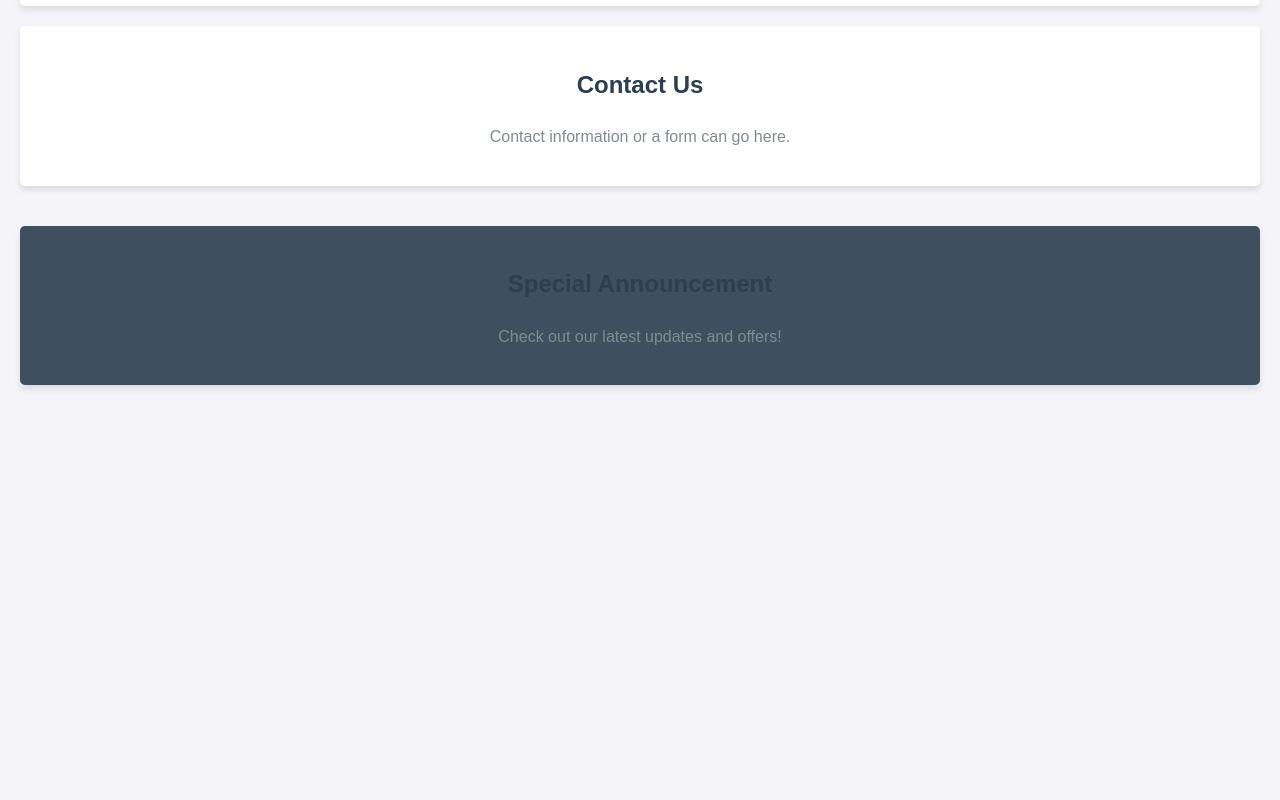
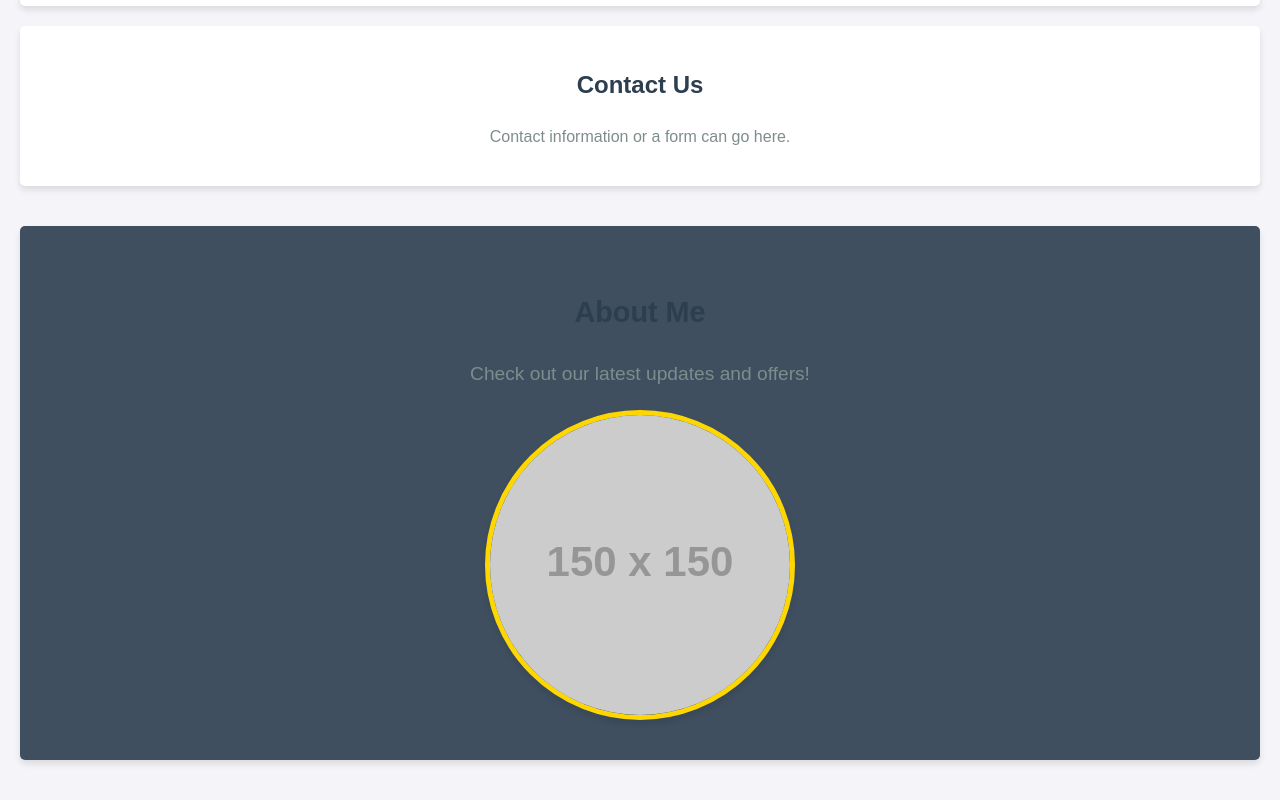
Before and after one commit to jank34/website-project, a website: page src/index.html in a window 1280 px wide. Shown: the part 1056-1856 px from the top of the page. Before the commit the page ends 1481 px from the top, so only its background shows below. Drawn offline with Linux system fonts and the light colour scheme.

Commit message:
Updated index.html and style.css to fix top-right links overlay issue

```diff
--- a/src/index.html
+++ b/src/index.html
@@ -67,8 +67,11 @@
             </a>
         </section>
         <section id="popup-section">
-            <h2>Special Announcement</h2>
+            <h2>About Me</h2>
             <p>Check out our latest updates and offers!</p>
+            <div class="circular-image">
+                <img src="https://via.placeholder.com/150" alt="Random Image">
+            </div>
         </section>
     </main>
     <script>
--- a/src/styles/style.css
+++ b/src/styles/style.css
@@ -51,7 +51,7 @@ main {
     padding: 20px;
     text-align: center; /* Center-align all section content */
     position: relative;
-    z-index: 2; /* Ensure the main content appears above the video */
+    z-index: 1; /* Keep the main content below the top-right links */
     margin-top: 0; /* Adjust spacing if needed */
 }
 
@@ -64,6 +64,8 @@ section {
     box-shadow: 0 4px 6px rgba(0, 0, 0, 0.1); /* Subtle shadow for depth */
     transition: transform 0.3s ease, box-shadow 0.3s ease;
     text-align: center; /* Center-align section content */
+    position: relative; /* Ensure sections do not have a higher stacking context */
+    z-index: 1; /* Explicitly set a lower z-index for all sections */
 }
 
 section:hover {
@@ -77,6 +79,28 @@ section h2 {
 
 section p {
     color: #7f8c8d; /* Muted gray for section text */
+}
+
+/* General Section Styling */
+section {
+    position: relative; /* Ensure sections are positioned relative to the document flow */
+    z-index: 1; /* Explicitly set a lower z-index for all sections */
+}
+
+/* Specific Section Adjustments */
+#video,
+#engineering,
+#videography,
+#contact,
+#popup-section {
+    position: relative; /* Ensure these sections are positioned relative */
+    z-index: 1; /* Ensure these sections stay below the top-right links */
+}
+
+#engineering,
+#videography,
+#contact {
+    z-index: 1; /* Ensure these sections stay below the top-right links */
 }
 
 /* Add keyframes for the pop-in effect */
@@ -212,36 +236,41 @@ footer {
 
 /* Top-right links styling */
 .top-right-links {
-    position: absolute;
+    position: fixed; /* Fix the links to the top-right corner of the viewport */
     top: 10px;
     right: 20px;
     font-size: 1rem;
     font-family: Arial, sans-serif;
     color: #ffffff; /* White text for contrast */
     text-shadow: 2px 2px 4px rgba(0, 0, 0, 0.7); /* Subtle shadow for readability */
-    z-index: 1000; /* Ensure it stays above the video */
+    z-index: 10000; /* Ensure it stays above all other elements */
+    pointer-events: auto; /* Ensure the links remain clickable */
+    background: rgba(0, 0, 0, 0.5); /* Optional: Add a semi-transparent background for better visibility */
+    padding: 5px 10px; /* Optional: Add padding for better spacing */
+    border-radius: 5px; /* Optional: Add rounded corners */
 }
 
 .top-right-links a {
-    color: #ffffff; /* Keep the font color white */
+    color: #ffd700; /* Bright yellow for visibility */
     text-decoration: none;
     margin: 0 5px;
     font-weight: bold;
 }
 
 .top-right-links a:hover {
-    color: #ffd700; /* Bright yellow on hover for better interactivity */
+    color: #e74c3c; /* Highlight color on hover */
 }
 
 /* Popup Section Styling */
 #popup-section {
     margin-top: 40px; /* Add spacing above the section */
-    padding: 20px;
+    padding: 40px; /* Increase padding for a larger section */
     background: rgba(44, 62, 80, 0.9); /* Semi-transparent dark background */
     color: #ffffff; /* White text for contrast */
     text-align: center;
     border-radius: 5px; /* Rounded corners */
     box-shadow: 0 4px 6px rgba(0, 0, 0, 0.1); /* Subtle shadow for depth */
+    font-size: 1.2rem; /* Increase font size for better readability */
 }
 
 /* Slide Up Animation */
@@ -271,8 +300,17 @@ footer {
     margin-bottom: 10px;
 }
 
-#about-me p {
-    font-size: 1rem;
-    color: #7f8c8d; /* Muted gray for the paragraph text */
-    line-height: 1.6;
+/* Circular Image Styling */
+.circular-image {
+    display: flex;
+    justify-content: center; /* Center the image horizontally */
+    margin-top: 20px; /* Add spacing above the image */
 }
+
+.circular-image img {
+    width: 300px; /* Double the width */
+    height: 300px; /* Double the height */
+    border-radius: 50%; /* Make the image circular */
+    border: 5px solid #ffd700; /* Match the "Welcome to Jan Jan's" yellow font color */
+    box-shadow: 0 4px 6px rgba(0, 0, 0, 0.1); /* Add a subtle shadow for depth */
+}
```
